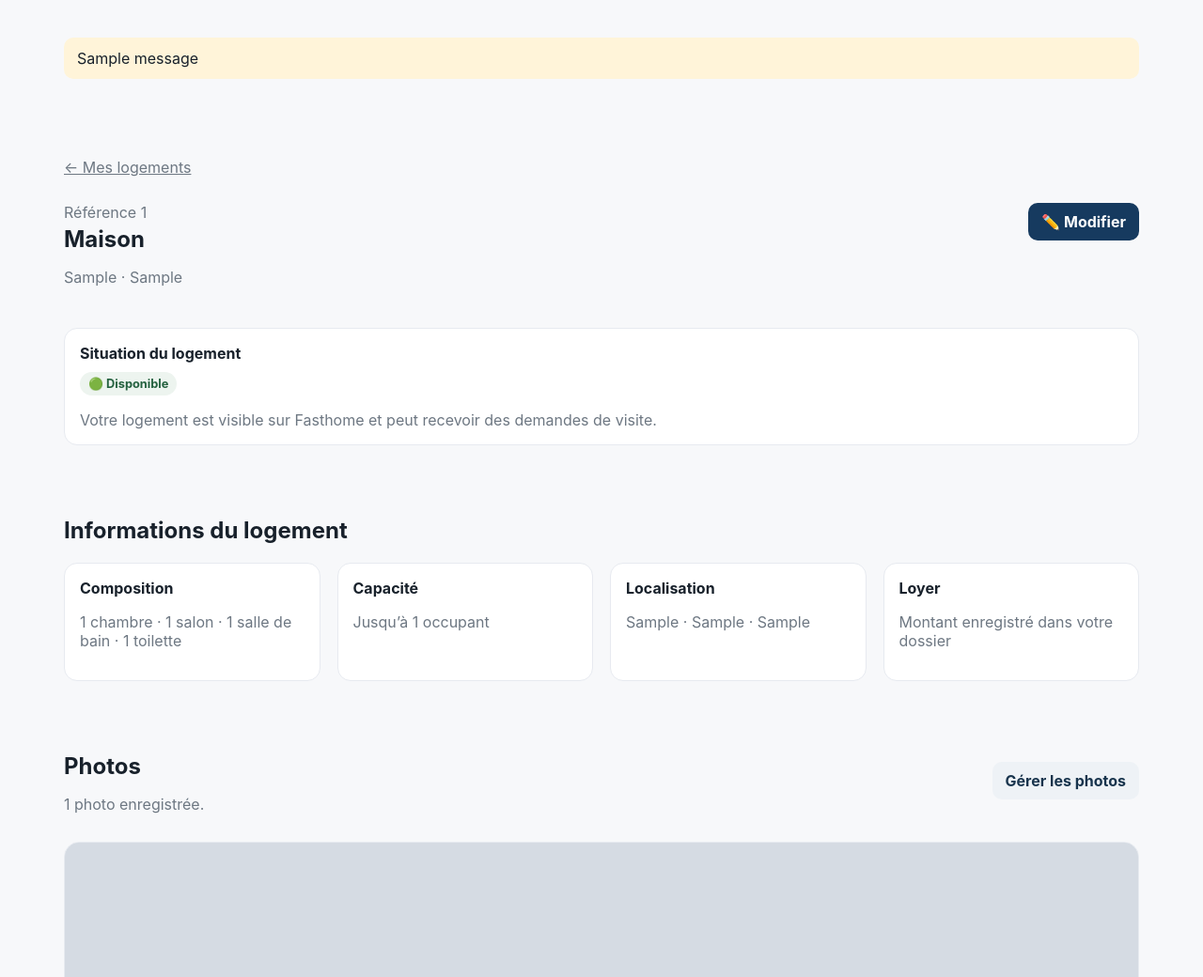
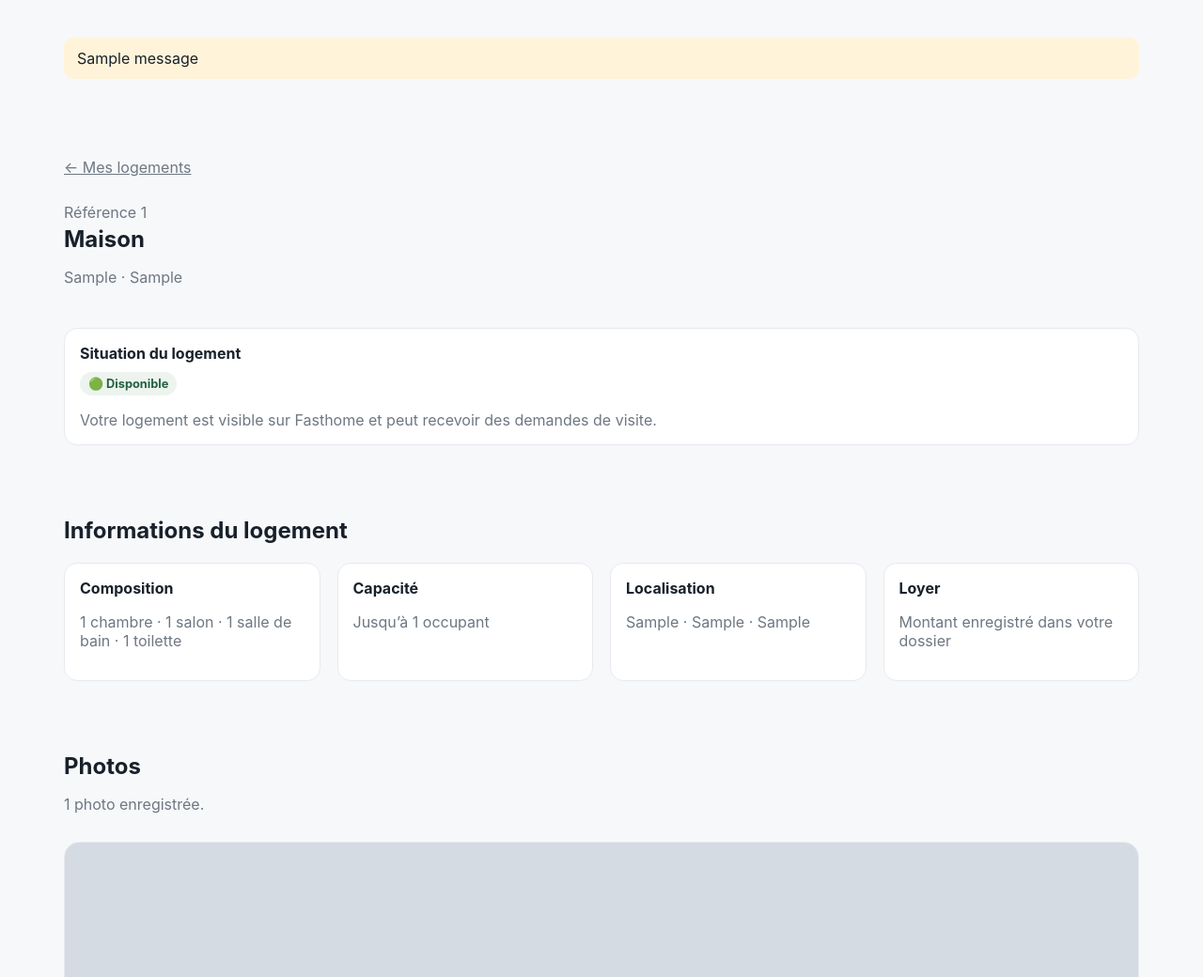
Before and after one commit to biggeff1/Fasthome, a Django app: page /dashboard/properties/1/ in a window 1280 px wide. Shown: the part 63-1103 px from the top of the page at 94% size. Run offline with Django 4.2, Linux system fonts and the light colour scheme; a user stored in the database is signed in; data comes from the database, SQL or seed files in the repository; tables that the repository leaves empty hold one stand-in row (values such as "Sample post"); grey boxes marked "Sample" are stand-in pictures; one stand-in notice (Sample message) is shown; parts of the project's set-up code (start-up, migrations or seed data) failed here and were passed over; some libraries are stand-ins or nearby versions.

Commit message:
Finaliser l’interface de gestion des brouillons et soumissions

```diff
--- a/templates/dashboard/property_manage.html
+++ b/templates/dashboard/property_manage.html
@@ -1,14 +1,16 @@
 {% extends 'base.html' %}
 {% block title %}Gérer {{ property.property_type }} — Fasthome{% endblock %}
 {% block content %}
+<style>.manage-actions{display:flex;gap:8px;flex-wrap:wrap}.manage-actions .btn{min-height:43px}.check-summary{margin-top:10px;padding:12px;border-radius:12px;background:#f7f9fb}.check-summary strong{display:block;margin-bottom:5px}.check-summary ul{margin:6px 0 0 18px}.danger-zone{border:1px solid #f0d4d4;background:#fff8f8}.danger-zone h3{color:#a32121}@media(max-width:600px){.manage-actions{display:grid;grid-template-columns:1fr}.manage-actions .btn{width:100%}}</style>
 <main class="container">
   <p><a href="{% url 'my_properties' %}" class="muted">← Mes logements</a></p>
   <section class="section" style="padding-top:12px">
     <div style="display:flex;justify-content:space-between;gap:16px;align-items:flex-start;flex-wrap:wrap">
       <div><div class="muted">Référence {{ property.property_id }}</div><h1 style="margin:4px 0">{{ property.property_type }}</h1><p class="muted">{{ property.city_or_territory }}{% if property.neighborhood %} · {{ property.neighborhood }}{% endif %}</p></div>
-      <a class="btn btn-primary" href="{% url 'property_edit' property.property_id %}">✏️ Modifier</a>
+      {% if not publication or publication.status == 'DRAFT' or publication.status == 'CORRECTION_REQUIRED' %}<a class="btn btn-primary" href="{% url 'property_edit' property.property_id %}">✏️ Modifier</a>{% endif %}
     </div>
   </section>
+
   <section class="section" style="padding-top:0"><div class="list-item"><strong>Situation du logement</strong><div style="margin-top:10px">
     {% if property.status == 'AVAILABLE' %}<span class="badge">🟢 Disponible</span>
     {% elif property.status == 'RENTED' %}<span class="badge">🔴 Loué</span>
@@ -16,18 +18,26 @@
     {% elif property.status == 'UNDER_REVIEW' or publication and publication.status == 'SUBMITTED' or publication and publication.status == 'UNDER_REVIEW' %}<span class="badge">🟠 En vérification</span>
     {% elif publication and publication.status == 'PUBLISHED' %}<span class="badge">🟢 Publication active</span>
     {% else %}<span class="badge">✏️ À compléter</span>{% endif %}
-    <p class="muted" style="margin-bottom:0">{% if not publication or publication.status == 'DRAFT' %}Votre publication n’est pas encore terminée. Complétez les informations et les photos avant de la soumettre.{% elif publication.status == 'CORRECTION_REQUIRED' %}Fasthome demande une correction avant la publication. {{ publication.correction_message }}{% elif publication.status == 'SUBMITTED' or publication.status == 'UNDER_REVIEW' %}Votre dossier est actuellement examiné par Fasthome.{% elif publication.status == 'PUBLISHED' %}Votre logement est visible sur Fasthome et peut recevoir des demandes de visite.{% elif publication.status == 'RENTED' or property.status == 'RENTED' %}Ce logement est actuellement loué.{% else %}Le logement n’est pas actuellement publié.{% endif %}</p>
+    <p class="muted" style="margin-bottom:0">{% if not publication or publication.status == 'DRAFT' %}Votre publication est encore un brouillon. Complétez-la puis vérifiez-la avant de l’envoyer à Fasthome.{% elif publication.status == 'CORRECTION_REQUIRED' %}Fasthome demande une correction avant la publication : <strong>{{ publication.correction_message }}</strong>{% elif publication.status == 'SUBMITTED' or publication.status == 'UNDER_REVIEW' %}Votre publication a été envoyée et est actuellement examinée par Fasthome.{% elif publication.status == 'PUBLISHED' %}Votre logement est visible sur Fasthome et peut recevoir des demandes de visite.{% elif publication.status == 'RENTED' or property.status == 'RENTED' %}Ce logement est actuellement loué.{% else %}Le logement n’est pas actuellement publié.{% endif %}</p>
   </div></div></section>
+
+  {% if publication and publication.status == 'DRAFT' or publication and publication.status == 'CORRECTION_REQUIRED' %}
+  <section class="section"><h2>Avant de l’envoyer</h2><div class="check-summary"><strong>{% if checklist %}⚠️ {{ checklist|length }} élément{{ checklist|length|pluralize }} à compléter{% else %}✓ Publication prête{% endif %}</strong>{% if checklist %}<ul>{% for key, message in checklist %}<li>{{ message }}</li>{% endfor %}</ul>{% else %}<p class="muted" style="margin:0">Tous les contrôles obligatoires sont satisfaisants. Vous pouvez effectuer la dernière vérification.</p>{% endif %}</div><div class="manage-actions" style="margin-top:12px"><a class="btn btn-primary" href="{% url 'property_review' property.property_id %}">🔎 Vérifier ma publication</a>{% if publication.status == 'DRAFT' %}<form method="post" action="{% url 'property_delete_draft' property.property_id %}" style="display:flex;flex:1" onsubmit="return confirm('Supprimer définitivement ce brouillon ? Cette action est irréversible.');">{% csrf_token %}<button class="btn btn-light" type="submit" style="width:100%">🗑️ Supprimer le brouillon</button></form>{% endif %}</div></section>
+  {% endif %}
+
   <section class="section"><h2>Informations du logement</h2><div class="grid">
     <div class="list-item"><strong>Composition</strong><p class="muted">{{ property.bedroom_count }} chambre{% if property.bedroom_count != 1 %}s{% endif %} · {{ property.living_room_count }} salon{% if property.living_room_count != 1 %}s{% endif %} · {{ property.bathroom_count }} salle{% if property.bathroom_count != 1 %}s{% endif %} de bain · {{ property.toilet_count }} toilette{% if property.toilet_count != 1 %}s{% endif %}</p></div>
     <div class="list-item"><strong>Capacité</strong><p class="muted">Jusqu’à {{ property.max_occupants }} occupant{% if property.max_occupants != 1 %}s{% endif %}</p></div>
     <div class="list-item"><strong>Localisation</strong><p class="muted">{{ property.province }} · {{ property.city_or_territory }}{% if property.neighborhood %} · {{ property.neighborhood }}{% endif %}</p></div>
     <div class="list-item"><strong>Loyer</strong><p class="muted">{% if property.monthly_rent %}Montant enregistré dans votre dossier{% else %}Non renseigné{% endif %}</p></div>
   </div></section>
-  <section class="section"><div style="display:flex;justify-content:space-between;align-items:center;gap:10px;flex-wrap:wrap"><div><h2 style="margin-bottom:4px">Photos</h2><p class="muted">{{ photos|length }} photo{% if photos|length != 1 %}s{% endif %} enregistrée{% if photos|length != 1 %}s{% endif %}.</p></div><a class="btn btn-light" href="{% url 'property_edit' property.property_id %}">Gérer les photos</a></div>
-    {% if photos %}<div class="grid" style="grid-template-columns:repeat(auto-fit,minmax(140px,1fr));margin-top:14px">{% for photo in photos %}<div class="card"><div class="photo" style="aspect-ratio:1/1"><img src="{{ photo.image.url }}" alt="{{ photo.get_category_display }}" style="width:100%;height:100%;object-fit:cover"></div><div class="card-body"><strong>{{ photo.get_category_display }}</strong></div></div>{% endfor %}</div>{% else %}<div class="list-item"><p class="muted">Aucune photo n’a encore été ajoutée.</p><a class="btn btn-primary" href="{% url 'property_edit' property.property_id %}">Ajouter des photos</a></div>{% endif %}
+
+  <section class="section"><div style="display:flex;justify-content:space-between;align-items:center;gap:10px;flex-wrap:wrap"><div><h2 style="margin-bottom:4px">Photos</h2><p class="muted">{{ photos|length }} photo{% if photos|length != 1 %}s{% endif %} enregistrée{% if photos|length != 1 %}s{% endif %}.</p></div>{% if not publication or publication.status == 'DRAFT' or publication.status == 'CORRECTION_REQUIRED' %}<a class="btn btn-light" href="{% url 'property_edit' property.property_id %}">Gérer les photos</a>{% endif %}</div>
+    {% if photos %}<div class="grid" style="grid-template-columns:repeat(auto-fit,minmax(140px,1fr));margin-top:14px">{% for photo in photos %}<div class="card"><div class="photo" style="aspect-ratio:1/1"><img src="{{ photo.image.url }}" alt="{{ photo.get_category_display }}" style="width:100%;height:100%;object-fit:cover"></div><div class="card-body"><strong>{{ photo.get_category_display }}</strong></div></div>{% endfor %}</div>{% else %}<div class="list-item"><p class="muted">Aucune photo n’a encore été ajoutée.</p>{% if not publication or publication.status == 'DRAFT' or publication.status == 'CORRECTION_REQUIRED' %}<a class="btn btn-primary" href="{% url 'property_edit' property.property_id %}">Ajouter des photos</a>{% endif %}</div>{% endif %}
   </section>
-  <section class="section"><h2>Publication</h2><div class="list-item">{% if publication %}<p><strong>Référence :</strong> {{ publication.publication_id }}</p><p><strong>Statut :</strong> {{ publication.get_status_display }}</p>{% if publication.submitted_at %}<p class="muted">Soumise le {{ publication.submitted_at|date:'d/m/Y à H:i' }}</p>{% endif %}{% if publication.published_at %}<p class="muted">Publiée le {{ publication.published_at|date:'d/m/Y à H:i' }}</p>{% endif %}{% if publication.status == 'DRAFT' %}<a class="btn btn-primary" href="{% url 'property_edit' property.property_id %}">Continuer la publication</a>{% elif publication.status == 'CORRECTION_REQUIRED' %}<a class="btn btn-primary" href="{% url 'property_edit' property.property_id %}">Corriger la publication</a>{% elif publication.status == 'PUBLISHED' %}<a class="btn btn-light" href="{% url 'property_detail' property.property_id %}">Voir la publication</a>{% endif %}{% else %}<p>Ce logement n’a pas encore de publication.</p><a class="btn btn-primary" href="{% url 'property_edit' property.property_id %}">Créer la publication</a>{% endif %}</div></section>
+
+  <section class="section"><h2>Publication</h2><div class="list-item">{% if publication %}<p><strong>Référence :</strong> {{ publication.publication_id }}</p><p><strong>Statut :</strong> {{ publication.get_status_display }}</p>{% if publication.submitted_at %}<p class="muted">Soumise le {{ publication.submitted_at|date:'d/m/Y à H:i' }}</p>{% endif %}{% if publication.published_at %}<p class="muted">Publiée le {{ publication.published_at|date:'d/m/Y à H:i' }}</p>{% endif %}<div class="manage-actions">{% if publication.status == 'DRAFT' or publication.status == 'CORRECTION_REQUIRED' %}<a class="btn btn-primary" href="{% url 'property_review' property.property_id %}">🔎 Vérifier la publication</a>{% elif publication.status == 'PUBLISHED' %}<a class="btn btn-light" href="{% url 'property_detail' property.property_id %}">Voir la publication</a>{% endif %}</div>{% else %}<p>Ce logement n’a pas encore de publication.</p>{% endif %}</div></section>
+
   <section class="section"><h2>Demandes de visite</h2>{% for visit in visit_requests %}<div class="list-item" style="margin-bottom:10px"><strong>{{ visit.visit_id }}</strong><br><span class="muted">{{ visit.requested_date }}{% if visit.requested_time_slot %} · {{ visit.requested_time_slot }}{% endif %} · {{ visit.get_status_display }}</span></div>{% empty %}<div class="list-item"><p class="muted">Aucune demande de visite pour le moment.</p></div>{% endfor %}</section>
 </main>
 {% endblock %}
```
